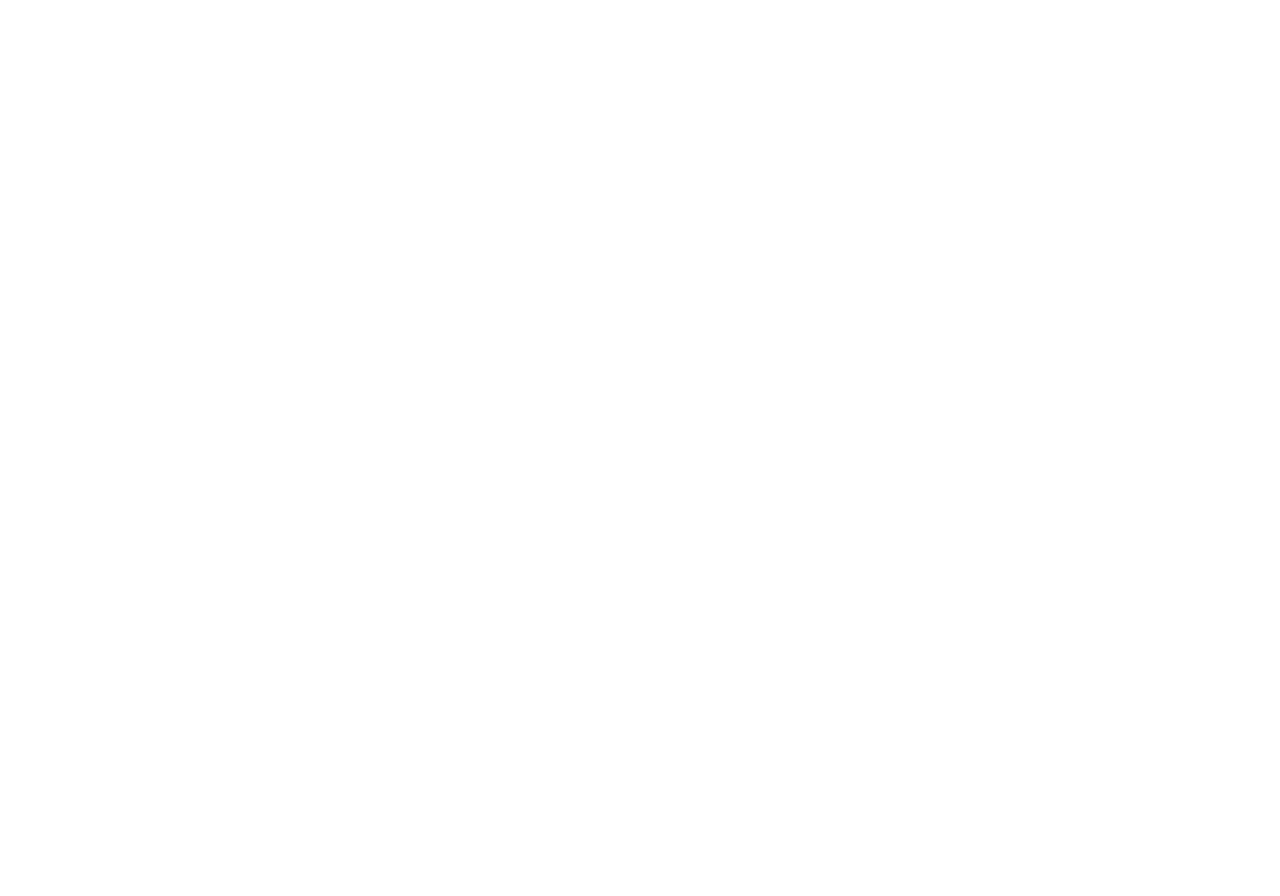
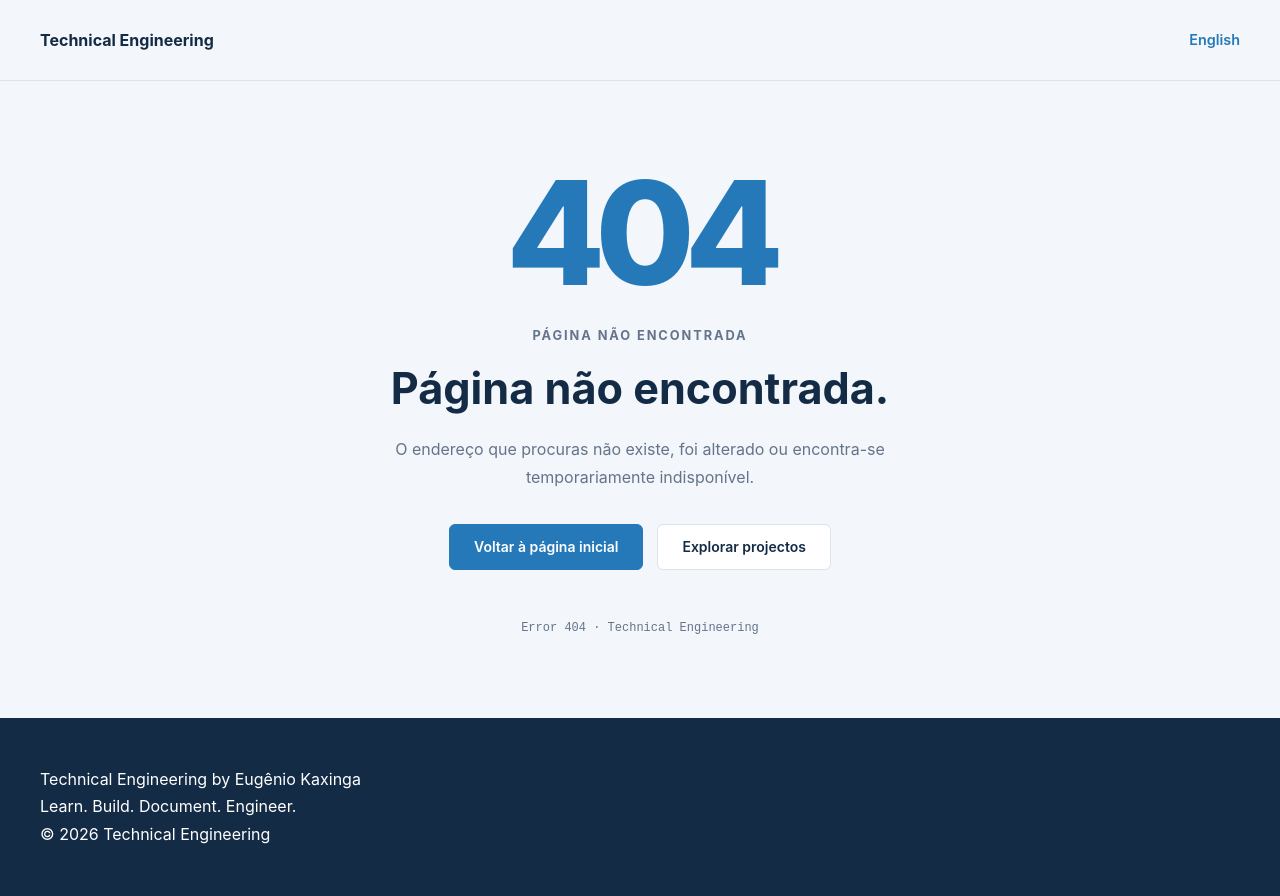
Before and after one commit to eugy0722/technical-engineering-portfolio, a plain HTML site: page 404.html in a window 1280 px wide. Before the commit the page ends 800 px from the top, so only its background shows below. Drawn offline with Linux system fonts and the light colour scheme.

Commit message:
chore: add production 404 page

```diff
--- a/404.html
+++ b/404.html
@@ -0,0 +1,91 @@
+
+<!DOCTYPE html>
+<html lang="pt">
+<head>
+  <meta charset="UTF-8">
+  <meta name="viewport" content="width=device-width, initial-scale=1.0">
+
+  <meta name="robots" content="noindex, follow">
+  <meta name="theme-color" content="#142B46">
+
+  <title>404 — Página não encontrada | Technical Engineering</title>
+
+  <link rel="stylesheet" href="assets/css/tokens.css">
+  <link rel="stylesheet" href="assets/css/reset.css">
+  <link rel="stylesheet" href="assets/css/typography.css">
+  <link rel="stylesheet" href="assets/css/layout.css">
+  <link rel="stylesheet" href="assets/css/components.css">
+  <link rel="stylesheet" href="assets/css/responsive.css">
+
+  <script src="assets/js/404.js" defer></script>
+</head>
+
+<body class="error-page">
+
+  <header class="site-header">
+    <div class="container site-header__container">
+      <a class="site-logo" href="index.html">
+        Technical Engineering
+      </a>
+
+      <a
+        href="en/"
+        class="language-link"
+        id="language-switch"
+        lang="en">
+        English
+      </a>
+    </div>
+  </header>
+
+  <main class="error-main">
+    <section class="error-content container">
+
+      <span class="error-code">404</span>
+
+      <p class="error-eyebrow">
+        PAGE NOT FOUND
+      </p>
+
+      <h1 id="error-title">
+        Página não encontrada.
+      </h1>
+
+      <p id="error-description" class="error-description">
+        O endereço que procuras não existe, foi alterado
+        ou encontra-se temporariamente indisponível.
+      </p>
+
+      <div class="error-actions">
+        <a
+          href="index.html"
+          class="button button--primary"
+          id="home-link">
+          Voltar à página inicial
+        </a>
+
+        <a
+          href="pt/projects.html"
+          class="button button--secondary"
+          id="projects-link">
+          Explorar projectos
+        </a>
+      </div>
+
+      <p class="error-reference">
+        Error 404 · Technical Engineering
+      </p>
+
+    </section>
+  </main>
+
+  <footer class="site-footer">
+    <div class="container">
+      <p>Technical Engineering by Eugênio Kaxinga</p>
+      <p>Learn. Build. Document. Engineer.</p>
+      <p>© <span id="current-year"></span> Technical Engineering</p>
+    </div>
+  </footer>
+
+</body>
+</html>
--- a/assets/css/responsive.css
+++ b/assets/css/responsive.css
@@ -1242,3 +1242,116 @@
 .certifications-page .site-footer p {
   color: #FFFFFF;
 }
+
+/* =========================================
+   M05.1 - CUSTOM 404 PAGE
+========================================= */
+
+.error-page {
+  min-height: 100vh;
+  display: flex;
+  flex-direction: column;
+}
+
+.error-page .site-header__container {
+  display: flex;
+  justify-content: space-between;
+  align-items: center;
+}
+
+.error-page .language-link {
+  color: var(--color-engineering-blue, #2679B9);
+  font-size: 0.9rem;
+  font-weight: 600;
+  text-decoration: none;
+}
+
+.error-page .language-link:hover {
+  text-decoration: underline;
+}
+
+.error-main {
+  flex: 1;
+  display: flex;
+  align-items: center;
+  justify-content: center;
+  padding: 80px 24px;
+  background: var(--color-light-gray, #F3F6FA);
+}
+
+.error-content {
+  width: 100%;
+  max-width: 760px;
+  text-align: center;
+}
+
+.error-code {
+  display: block;
+  color: var(--color-engineering-blue, #2679B9);
+  font-size: clamp(5rem, 14vw, 9rem);
+  font-weight: 800;
+  line-height: 1;
+  letter-spacing: -0.07em;
+  margin-bottom: 20px;
+}
+
+.error-eyebrow {
+  color: var(--color-muted-gray, #64748B);
+  font-size: 0.8rem;
+  font-weight: 700;
+  letter-spacing: 0.15em;
+  margin-bottom: 16px;
+}
+
+.error-content h1 {
+  color: var(--color-deep-navy, #142B46);
+  font-size: clamp(1.8rem, 4vw, 2.7rem);
+  margin-bottom: 20px;
+}
+
+.error-description {
+  max-width: 580px;
+  margin: 0 auto;
+  color: var(--color-muted-gray, #64748B);
+  font-size: 1rem;
+  line-height: 1.8;
+}
+
+.error-actions {
+  display: flex;
+  justify-content: center;
+  flex-wrap: wrap;
+  gap: 14px;
+  margin-top: 32px;
+}
+
+.error-reference {
+  margin-top: 48px;
+  color: var(--color-muted-gray, #64748B);
+  font-family: var(--font-mono, monospace);
+  font-size: 0.75rem;
+}
+
+/* Mobile */
+@media (max-width: 639px) {
+  .error-main {
+    padding: 56px 20px;
+  }
+
+  .error-actions {
+    flex-direction: column;
+  }
+
+  .error-actions .button {
+    width: 100%;
+    justify-content: center;
+  }
+}
+.error-page .site-footer {
+  background-color: var(--color-deep-navy, #142B46);
+  color: #FFFFFF;
+}
+
+.error-page .site-footer p {
+  color: #FFFFFF;
+}
--- /dev/null
+++ b/assets/js/404.js
@@ -0,0 +1,64 @@
+
+document.addEventListener("DOMContentLoaded", () => {
+  const path = window.location.pathname.toLowerCase();
+
+  const language = path.includes("/en/") ? "en" : "pt";
+
+  const content = {
+    pt: {
+      title: "Página não encontrada.",
+      description:
+        "O endereço que procuras não existe, foi alterado ou encontra-se temporariamente indisponível.",
+      eyebrow: "PÁGINA NÃO ENCONTRADA",
+      home: "Voltar à página inicial",
+      projects: "Explorar projectos",
+      language: "English",
+      homeUrl: "pt/",
+      projectsUrl: "pt/projects.html",
+      languageUrl: "en/"
+    },
+
+    en: {
+      title: "Page not found.",
+      description:
+        "The address you are looking for does not exist, has been changed or is temporarily unavailable.",
+      eyebrow: "PAGE NOT FOUND",
+      home: "Back to homepage",
+      projects: "Explore projects",
+      language: "Português",
+      homeUrl: "en/",
+      projectsUrl: "en/projects.html",
+      languageUrl: "pt/"
+    }
+  };
+
+  const t = content[language];
+
+  document.documentElement.lang = language;
+
+  document.title = language === "en"
+    ? "404 — Page Not Found | Technical Engineering"
+    : "404 — Página não encontrada | Technical Engineering";
+
+  document.getElementById("error-title").textContent = t.title;
+
+  document.getElementById("error-description").textContent =
+    t.description;
+
+  document.querySelector(".error-eyebrow").textContent = t.eyebrow;
+
+  const homeLink = document.getElementById("home-link");
+  homeLink.textContent = t.home;
+  homeLink.href = t.homeUrl;
+
+  const projectsLink = document.getElementById("projects-link");
+  projectsLink.textContent = t.projects;
+  projectsLink.href = t.projectsUrl;
+
+  const languageSwitch = document.getElementById("language-switch");
+  languageSwitch.textContent = t.language;
+  languageSwitch.href = t.languageUrl;
+
+  document.getElementById("current-year").textContent =
+    new Date().getFullYear();
+});
```
